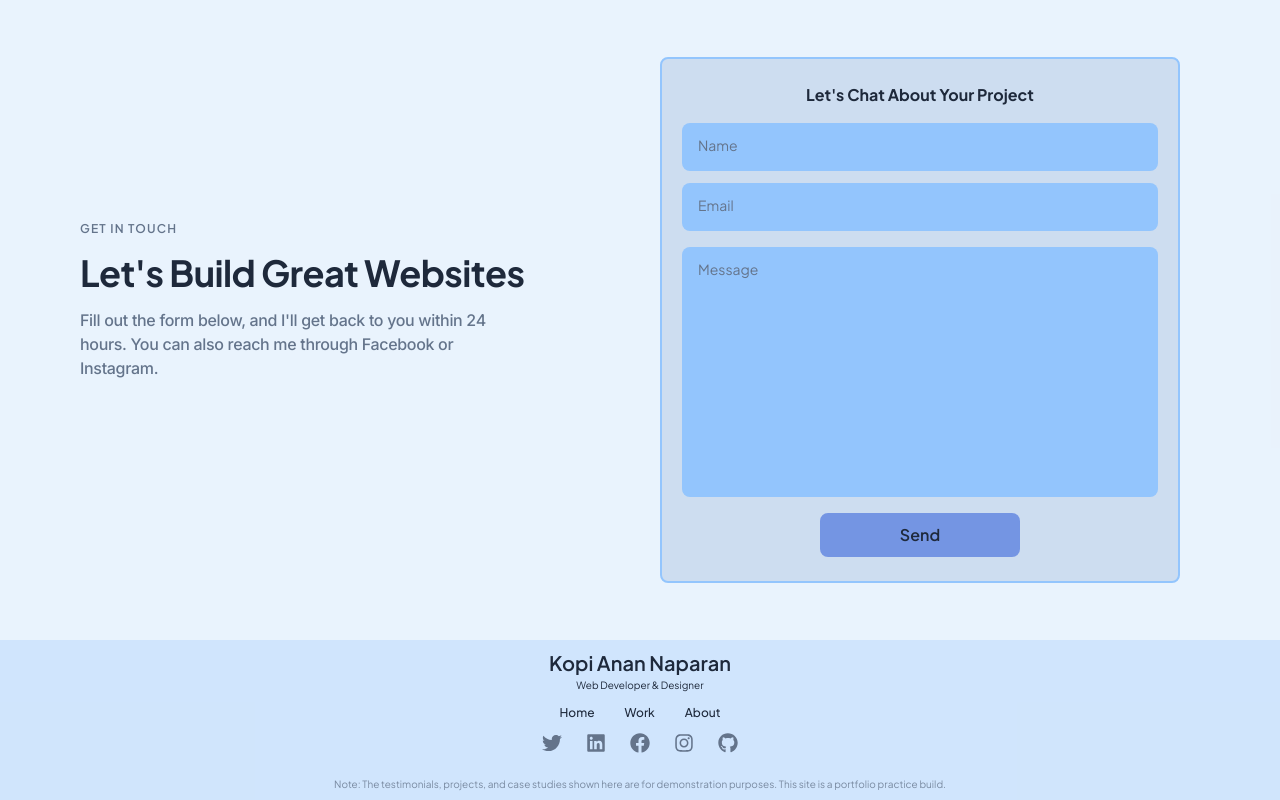
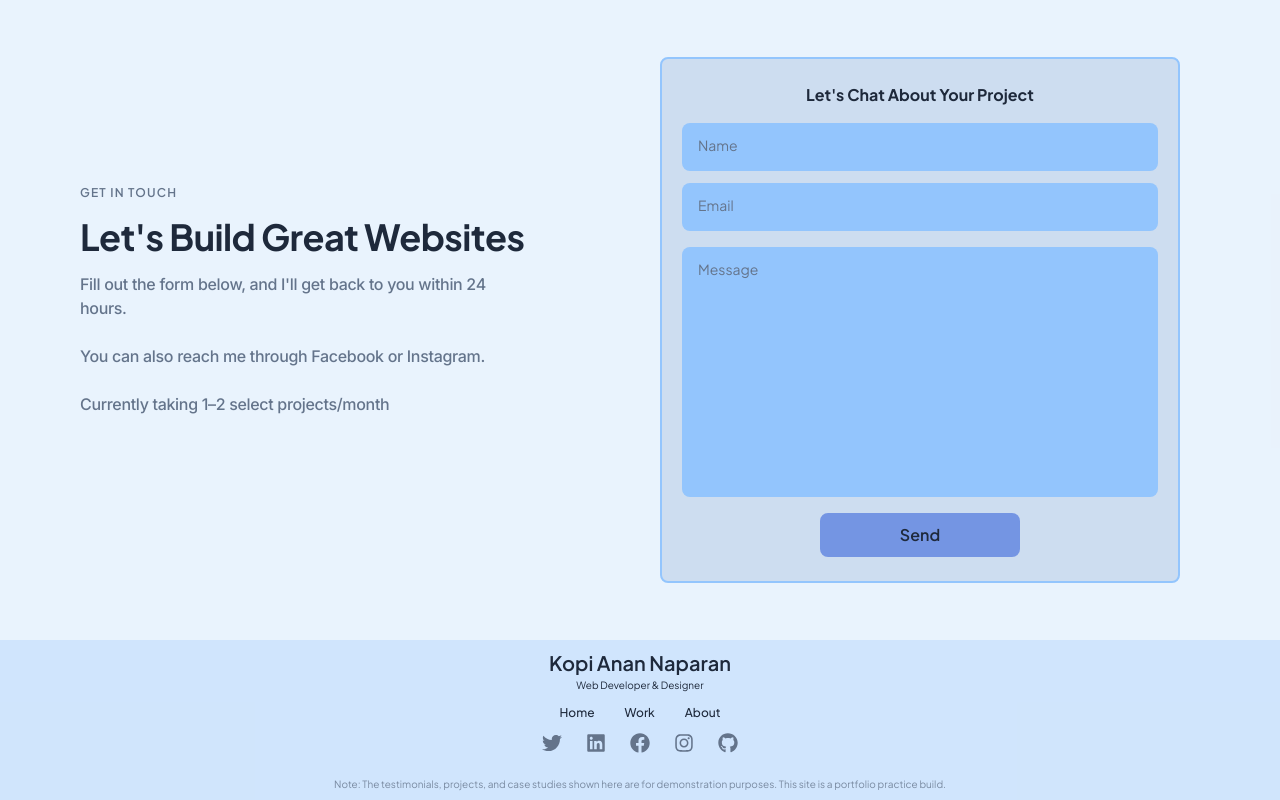
Before and after one commit to Kopi-Naparan1/web-development-portfolio, a Next.js app: page / in a window 1280 px wide. Shown: the part 5141-5941 px from the top of the page. Built offline with nearby package versions, Linux system fonts and the light colour scheme.

Commit message:
fix: update subheading in Contact component to include additional project availability information

```diff
--- a/src/components/home/Contact.jsx
+++ b/src/components/home/Contact.jsx
@@ -160,7 +160,16 @@ export default function Contact({ sectionID }) {
       eyebrow={"Get in touch"}
       heading={"Let's Build great websites"}
       subheading={
-        "Fill out the form below, and I'll get back to you within 24 hours. You can also reach me through Facebook or Instagram."
+        <>
+          {" "}
+          Fill out the form below, and I'll get back to you within 24 hours.{" "}
+          <br></br>
+          <br></br>
+          You can also reach me through Facebook or Instagram.
+          <br></br>
+          <br></br>
+          Currently taking 1–2 select projects/month
+        </>
       }
     >
       <ContactForm />
```
